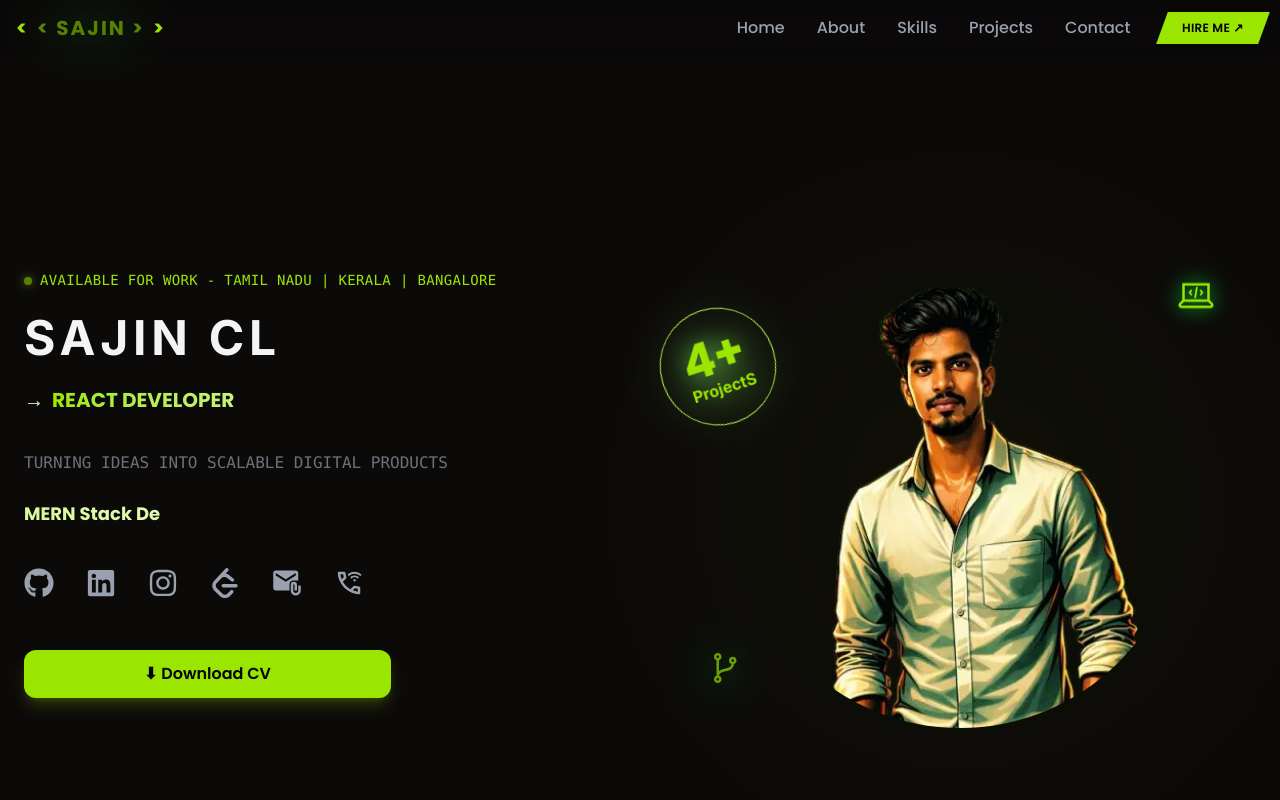
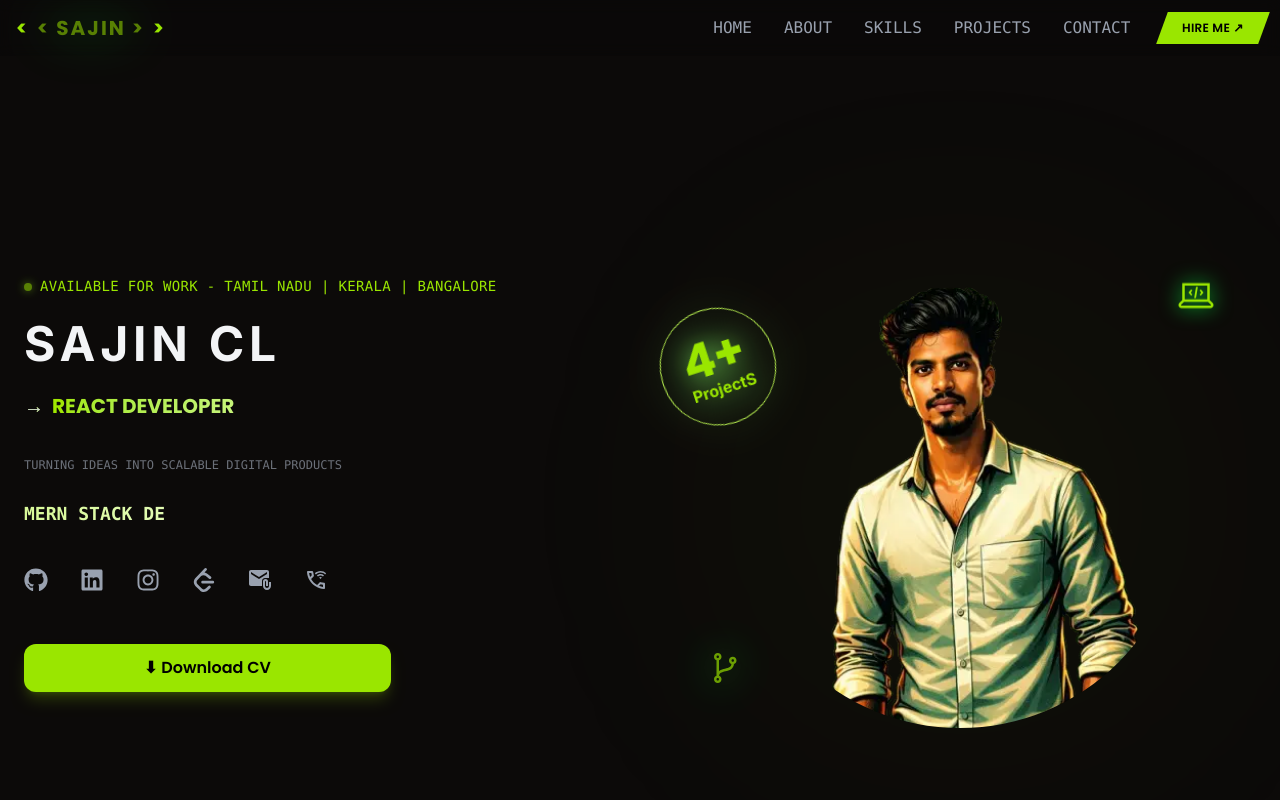
Before and after one commit to sajin-cl/Sajin-Porfolio, a React (Vite) app in the folder Sajin_Portfolio/: page / in a window 1280 px wide. Shown: the top 800 px of the page. Built offline with nearby package versions, Linux system fonts and the light colour scheme.

Commit message:
project section ui changed

```diff
--- a/Sajin_Portfolio/src/components/Header.jsx
+++ b/Sajin_Portfolio/src/components/Header.jsx
@@ -24,7 +24,7 @@
             <a
               key={index}
               href={link.href}
-              className="text-gray-400 hover:text-lime-400 font-medium transition"
+              className="text-gray-400 hover:text-lime-400 font-mono font-medium transition"
               tabIndex={0}
             >
               {link.name}
--- a/Sajin_Portfolio/src/config/data.js
+++ b/Sajin_Portfolio/src/config/data.js
@@ -8,11 +8,11 @@
 import { MdAttachEmail, MdOutlineWifiCalling3 } from "react-icons/md";
 
 export const navLinks = [
-  { name: "Home", href: "#hero" },
-  { name: "About", href: "#about" },
-  { name: "Skills", href: "#skills" },
-  { name: "Projects", href: "#projects" },
-  { name: "Contact", href: "#contact" },
+  { name: "HOME", href: "#hero" },
+  { name: "ABOUT", href: "#about" },
+  { name: "SKILLS", href: "#skills" },
+  { name: "PROJECTS", href: "#projects" },
+  { name: "CONTACT", href: "#contact" },
 ];
 
 export const socialLinks = [
@@ -53,7 +53,7 @@
 
 export const projectsData = [
   {
-    name: "Personal Website",
+    name: "PERSONAL WEBSITE",
     description: "A responsive developer portfolio showcasing projects, skills, and contact information, built with React, Tailwind CSS, and Vite.",
     image: "/project1.webp",
     skills: [
@@ -67,7 +67,7 @@
     live: null,
   },
   {
-    name: "Multi Vendor Grocery Ecommerce",
+    name: "MULTI VENDOR GROCERY ECOMMERCE",
     description: "A multi-vendor grocery marketplace built with the MERN stack, allowing vendors to manage products and users to browse, add to cart, and place orders with JWT-based authentication.",
     image: "/project2.webp",
     skills: [
@@ -84,7 +84,7 @@
     live: "https://power-house-ecommerce.vercel.app/",
   },
   {
-    name: "Instagram Clone UI",
+    name: "INSTAGRAM CLONE UI",
     description: "A responsive Instagram clone built with React, TypeScript, and Tailwind CSS. Features include user stories, post feeds, likes & mobile-friendly UI",
     image: "/project3.webp",
     skills: [
@@ -100,7 +100,7 @@
     live: "https://social-media-clone-with-vite-react.vercel.app/",
   },
   {
-    name: "Ecommerce Website",
+    name: "ECOMMERCE WEBSITE",
     description: "Role-based e-commerce platform with separate admin and user panels, session authentication, and product management.",
     image: "/project4.webp",
     skills: [
--- a/Sajin_Portfolio/src/sections/Hero.jsx
+++ b/Sajin_Portfolio/src/sections/Hero.jsx
@@ -67,7 +67,7 @@
             AVAILABLE FOR WORK - TAMIL NADU | KERALA | BANGALORE
           </h1>
 
-            <h2 className="text-gray-100 text-5xl font-bold tracking-widest font-inter">SAJIN CL</h2>
+          <h2 className="text-gray-100 text-5xl font-bold tracking-widest font-inter">SAJIN CL</h2>
 
           <div className="min-h-10">
             <h2 className="flex items-center justify-center lg:justify-normal gap-2 text-xl  font-bold bg-linear-to-r from-lime-400 via-lime-200 to-green-500 bg-clip-text text-transparent">
@@ -85,7 +85,7 @@
           </div>
 
           <motion.p
-            className="text-gray-400 text-base max-w-lg mx-auto lg:mx-0 leading-relaxed font-mono animate-pulse"
+            className="text-gray-400 text-xs max-w-lg mx-auto lg:mx-0 leading-relaxed font-mono animate-pulse"
             initial={{ y: 50, opacity: 0 }}
             whileInView={{ y: 0, opacity: 1, transition: { duration: 0.5 } }}
             viewport={{ once: true }}
@@ -93,10 +93,12 @@
             TURNING IDEAS INTO SCALABLE DIGITAL PRODUCTS
           </motion.p>
 
-          <h2 className="text-sm md:text-lg font-bold bg-linear-to-r from-lime-200 via-lime-100 to-whie-400 bg-clip-text text-transparent">
+          <h2
+            className="text-sm md:text-lg font-mono font-bold bg-linear-to-r from-lime-200 via-lime-100 to-whie-400 bg-clip-text text-transparent"
+          >
             <Typewriter
               options={{
-                strings: ["BE,COMPUTER SCIENCE ENGINEER", "MERN Stack Developer Intern – Logiprompt Techno Solutions, Trivandrum", "ACTIVE IN LINKEDIN"],
+                strings: ["BE,COMPUTER SCIENCE ENGINEER", "MERN STACK DEVELOPER INTERN – LOGIPROMPT TECHNO SOLUTIONS, TRIVANDRUM"],
                 autoStart: true,
                 loop: true,
                 delay: 60,
@@ -116,9 +118,9 @@
                   target="_blank"
                   rel="noopener noreferrer"
                   title={social.name}
-                  className="text-gray-400 hover:text-lime-400 hover:scale-125 transition-all duration-300 ease-out text-3xl"
+                  className="text-gray-400 hover:text-lime-400 hover:scale-125 transition-all duration-300 ease-out text-2xl"
                 >
-                  <Icon />
+                  <Icon/>
                 </a>
               );
             })}
--- a/Sajin_Portfolio/src/sections/Projects.jsx
+++ b/Sajin_Portfolio/src/sections/Projects.jsx
@@ -2,7 +2,7 @@
 import { motion } from 'framer-motion';
 import { useRef, useLayoutEffect } from 'react';
 import { MdKeyboardDoubleArrowRight, MdKeyboardDoubleArrowLeft } from 'react-icons/md';
-import Typewriter from "typewriter-effect";
+
 
 const Projects = () => {
   const carouselRef = useRef(null);
@@ -58,7 +58,7 @@
             {projectsData.map((project, index) => (
               <div
                 key={index}
-                className="carousel-card flex flex-col w-full md:w-1/2 xl:w-1/3 shrink-0 rounded-2xl overflow-hidden bg-stone-950 outline outline-gray-900 hover:outline-lime-900 hover:shadow-[0_15px_25px_rgba(0,255,0,0.3)]"
+                className="carousel-card flex flex-col w-full md:w-1/2 xl:w-1/3 shrink-0  overflow-hidden bg-stone-950 outline outline-gray-900 hover:outline-lime-900 hover:shadow-[0_0_15px_rgba(0,255,0,0.3)]"
               >
                 {/* Project Image */}
                 <img
@@ -71,7 +71,7 @@
 
                 {/* Project Info */}
                 <div className="p-6 flex flex-col grow">
-                  <h3 className="text-xl lg:text-xl text-center font-semibold text-lime-100 mb-2 min-h-[3.8rem] leading-snug ">
+                  <h3 className="text-xl font-mono text-center font-semibold text-lime-100 mb-2 min-h-[3.8rem] leading-snug">
                     {project.name}
                   </h3>
                   <p
@@ -98,24 +98,29 @@
                   </div>
 
                   {/* Buttons */}
-                  <div className="flex flex-col sm:flex-row gap-4">
+                  <div className="flex flex-col sm:flex-row gap-4 items-center">
                     <a
                       href={project.github}
                       target="_blank"
                       rel="noopener noreferrer"
-                      className="lg:text-base border border-lime-400 text-lime-400 font-bold tracking-wide px-4 py-2 rounded-full w-full hover:bg-lime-400/20 transition-colors text-center"
+                      className="text-sm border font-mono flex items-center justify-center gap-2 border-lime-400 text-white tracking-wide  w-full hover:bg-lime-400/20 transition-colors text-center py-1"
                     >
-                      GitHub
+
+                        <svg stroke="currentColor" fill="currentColor" stroke-width="0" viewBox="0 0 496 512" height="1em" width="1em" xmlns="http://www.w3.org/2000/svg">
+                          <path d="M165.9 397.4c0 2-2.3 3.6-5.2 3.6-3.3.3-5.6-1.3-5.6-3.6 0-2 2.3-3.6 5.2-3.6 3-.3 5.6 1.3 5.6 3.6zm-31.1-4.5c-.7 2 1.3 4.3 4.3 4.9 2.6 1 5.6 0 6.2-2s-1.3-4.3-4.3-5.2c-2.6-.7-5.5.3-6.2 2.3zm44.2-1.7c-2.9.7-4.9 2.6-4.6 4.9.3 2 2.9 3.3 5.9 2.6 2.9-.7 4.9-2.6 4.6-4.6-.3-1.9-3-3.2-5.9-2.9zM244.8 8C106.1 8 0 113.3 0 252c0 110.9 69.8 205.8 169.5 239.2 12.8 2.3 17.3-5.6 17.3-12.1 0-6.2-.3-40.4-.3-61.4 0 0-70 15-84.7-29.8 0 0-11.4-29.1-27.8-36.6 0 0-22.9-15.7 1.6-15.4 0 0 24.9 2 38.6 25.8 21.9 38.6 58.6 27.5 72.9 20.9 2.3-16 8.8-27.1 16-33.7-55.9-6.2-112.3-14.3-112.3-110.5 0-27.5 7.6-41.3 23.6-58.9-2.6-6.5-11.1-33.3 2.6-67.9 20.9-6.5 69 27 69 27 20-5.6 41.5-8.5 62.8-8.5s42.8 2.9 62.8 8.5c0 0 48.1-33.6 69-27 13.7 34.7 5.2 61.4 2.6 67.9 16 17.7 25.8 31.5 25.8 58.9 0 96.5-58.9 104.2-114.8 110.5 9.2 7.9 17 22.9 17 46.4 0 33.7-.3 75.4-.3 83.6 0 6.5 4.6 14.4 17.3 12.1C428.2 457.8 496 362.9 496 252 496 113.3 383.5 8 244.8 8zM97.2 352.9c-1.3 1-1 3.3.7 5.2 1.6 1.6 3.9 2.3 5.2 1 1.3-1 1-3.3-.7-5.2-1.6-1.6-3.9-2.3-5.2-1zm-10.8-8.1c-.7 1.3.3 2.9 2.3 3.9 1.6 1 3.6.7 4.3-.7.7-1.3-.3-2.9-2.3-3.9-2-.6-3.6-.3-4.3.7zm32.4 35.6c-1.6 1.3-1 4.3 1.3 6.2 2.3 2.3 5.2 2.6 6.5 1 1.3-1.3.7-4.3-1.3-6.2-2.2-2.3-5.2-2.6-6.5-1zm-11.4-14.7c-1.6 1-1.6 3.6 0 5.9 1.6 2.3 4.3 3.3 5.6 2.3 1.6-1.3 1.6-3.9 0-6.2-1.4-2.3-4-3.3-5.6-2z"></path>
+                        </svg>
+
+                     CODE
                     </a>
 
                     <a
                       href={project.live}
                       target="_blank"
                       rel="noopener noreferrer"
-                      className={`px-4 py-2 text-center w-full outline outline-lime-400 bg-lime-600 hover:bg-lime-500 hover:shadow-[0_0_15px_#84ff00] text-white rounded-full transition-all duration-300 ${!project.live ? 'cursor-not-allowed' : ''
+                      className={` py-1 font-mono text-sm text-center w-full outline outline-lime-400 bg-lime-600 hover:bg-lime-500 hover:shadow-[0_0_15px_#84ff00] transition-all duration-300 ${!project.live ? 'cursor-not-allowed' : ''
                         }`}
                     >
-                      {project.live ? 'Live Demo' : 'Not available'}
+                      {project.live ? 'VISIT ↗' : 'NO LIVE'}
                     </a>
                   </div>
                 </div>
--- a/Sajin_Portfolio/src/styles/global.css
+++ b/Sajin_Portfolio/src/styles/global.css
@@ -4,12 +4,14 @@
   --color-brand-green: #9de410;
   --font-poppins: "Poppins";
   --font-inter:"Inter";
+  --font-bebas-neue:"Bebas Neue"
 }
 
 @layer base {
   html {
     scroll-behavior: smooth;
     @apply font-poppins;
+
   }
 
   html,
```
